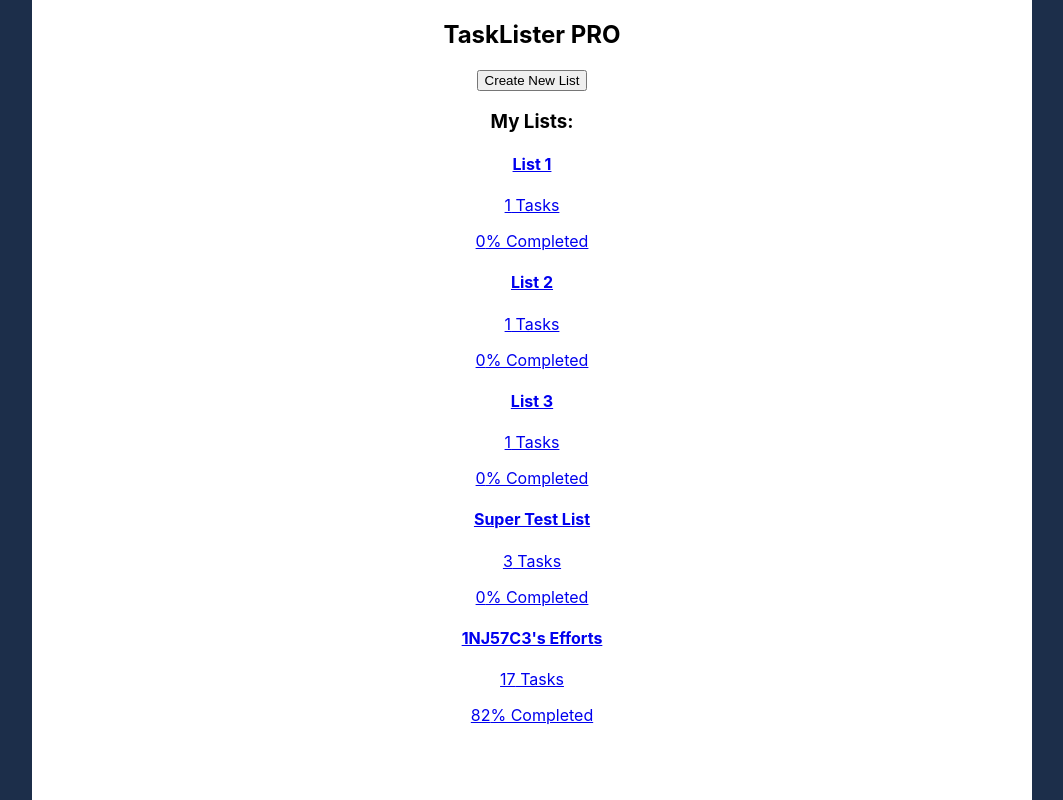
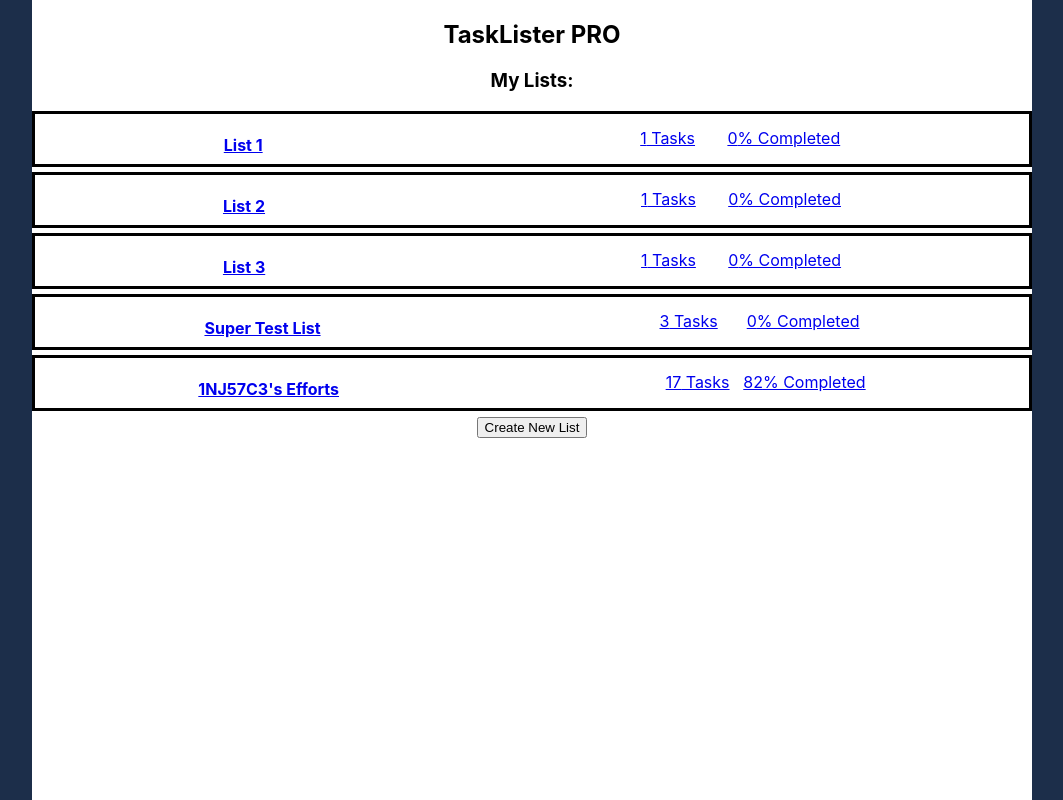
Before and after one commit to 1NJ57C3/phase-2-project-2, a React (Create React App) app: page / in a window 1280 px wide. Shown: the whole page, without its empty margins (108-1171 px from the left). Built offline with nearby package versions, Linux system fonts and the light colour scheme; data requests are answered from the project's data file.

Commit message:
CSS styling

```diff
--- a/src/App.css
+++ b/src/App.css
@@ -1,19 +1,3 @@
-.App {
-  text-align: center;
-  display: flex;
-  justify-content: space-around;
-}
-
-.innerApp {
-  width: 1000px;
-  height: 100vh;
-  background-color: white;
-}
-
-.App-taskCard {
-  border-bottom: solid;
-  border-bottom: black;
-}
 
 .App-logo {
   height: 40vmin;
--- a/src/components/EditTaskCard.js
+++ b/src/components/EditTaskCard.js
@@ -33,9 +33,9 @@ function EditTaskCard({ id, task, setEditList, list}) {
     }
 
     return(
-        <div>
+        <div className="taskCard">
             <h3>Task {id+1}</h3>
-            <input type="text" placeholder="Task name" value={taskObj.taskName} onChange={(e)=> handleNameChange(e)} />
+            <input className="textInput" type="text" placeholder="Task name" value={taskObj.taskName} onChange={(e)=> handleNameChange(e)} />
             <p onClick={handleCompletedChange}>Completed: {task.completed ? <button>✅</button> : <button>❌</button>}</p> {/* The weird render behavior seems to happen because of the state's shared/piggybacking setup */}
         </div>
     )
--- a/src/components/Header.js
+++ b/src/components/Header.js
@@ -1,7 +1,7 @@
 
 function Header() {
     return(
-        <div className="header">
+        <div>
             <h2>TaskLister PRO</h2>
         </div>
     )
--- a/src/components/Home.js
+++ b/src/components/Home.js
@@ -10,15 +10,15 @@ export default function Home({ myListsObj }){
 
     return(
         <div>
-            <Link to={"/newList"}>
-                <button>Create New List</button>
-            </Link>
             <div>
                 <h3>My Lists:</h3>
                 <div>
                     {renderLists()}
                 </div>
             </div>
+            <Link to={"/newList"}>
+                <button>Create New List</button>
+            </Link>
         </div>
     )
 }
--- a/src/components/HomeListCard.js
+++ b/src/components/HomeListCard.js
@@ -9,10 +9,12 @@ function HomeListCard({ list }) {
 
     return(
         <Link to={`/${list.id}`}>
-            <div>
-                <h4>{list.listName}</h4>
-                <p>{list.tasks.length} Tasks</p>
-                <p>{calculatePercentCompleted()}% Completed</p>
+            <div className= "homeListCard">
+                <h4 className="listTitle">{list.listName}</h4>
+                <div className="listDetails" >
+                    <p className="taskCount">{list.tasks.length} Tasks</p>
+                    <p>{calculatePercentCompleted()}% Completed</p>
+                </div>
             </div>
         </Link>
     )
--- a/src/components/NewListForm.js
+++ b/src/components/NewListForm.js
@@ -15,9 +15,12 @@ export default function NewListForm({ handleCreateList }){
 
     return(
         <div>
-            <input type="text" placeholder="List title..." value={title} onChange={(e)=> setNewList(state => ({...state, title: e.target.value}))} /> <br />
+            <label>List Name: </label>
+            <input type="text" name="listName" placeholder="List title..." value={title} onChange={(e)=> setNewList(state => ({...state, title: e.target.value}))} /> <br />
             {renderTasks()}
-            <button onClick={handleMoreTasks}>+</button>
+            <button onClick={handleMoreTasks}>+ Task</button>
+            <br></br>
+            <br></br>
             <Link to={"/"}>
                 <button onClick={() => handleCreateList(title, tasks)}>Create List</button>
             </Link>
--- a/src/components/NewTaskCard.js
+++ b/src/components/NewTaskCard.js
@@ -19,9 +19,9 @@ export default function NewTaskCard({ id, tasks, setNewList }){
     }
 
     return(
-        <div>
+        <div className="taskCard">
             <h3>Task {id+1}</h3>
-            <input type="text" placeholder="Task name" value={taskInput} onChange={(e)=> handleChange(e)} />
+            <input className="textInput" type="text" placeholder="Task name" value={taskInput} onChange={(e)=> handleChange(e)} />
         </div>
     )
 }
--- a/src/components/TaskCard.js
+++ b/src/components/TaskCard.js
@@ -2,7 +2,7 @@ function TaskCard({ task }) {
     // console.log("TASKCARD...",task)
     return(
         <div className="taskCard">
-            <h5>{task.taskName}</h5>
+            <h4>{task.taskName}</h4>
             <p>Completed: {task.completed ? "✅" : "❌"}</p>
         </div>
     )
--- a/src/components/ViewList.js
+++ b/src/components/ViewList.js
@@ -31,12 +31,12 @@ function ViewList({ myListsObj }) {
             <Link to={"/"}>
                 <button>Back to Lists</button>
             </Link>
-            <div>
-                <h4>{list.listName}</h4>
+            <h3>{list.listName}</h3>
+            <div className="listHeaderDetails">
                 <p>{list.tasks.length} Tasks</p>
                 <p>{percentDone}% Completed</p>
                 <Link to={`/${params.id}/editList`}>
-                    <button>{"Edit 📝"}</button>
+                    <button>{"Edit List 📝"}</button>
                 </Link>
             </div>
             <div>
--- a/src/index.css
+++ b/src/index.css
@@ -12,3 +12,53 @@ code {
   font-family: source-code-pro, Menlo, Monaco, Consolas, 'Courier New',
     monospace;
 }
+
+.App {
+  text-align: center;
+  display: flex;
+  justify-content: space-around;
+}
+
+.innerApp {
+  width: 1000px;
+  min-height: 100vh;
+  background-color: white;
+}
+
+.homeListCard {
+  border: solid;
+  border-color: black;
+  height: 50px;
+  display: flex;
+  justify-content: space-around;
+  margin-top: 5px;
+  margin-bottom: 5px;
+}
+
+.listDetails {
+  width: 200px;
+  align-self: flex-end;
+  display: flex;
+  justify-content: space-between;
+}
+
+.listHeaderDetails {
+  display: flex;
+  justify-content: space-evenly;
+}
+
+.taskCard {
+  border: solid;
+  border-color: black;
+  height: 50px;
+  display: flex;
+  justify-content: space-around;
+  margin-top: 5px;
+  margin-bottom: 5px;
+}
+
+.textInput {
+  width: 400px;
+  height: 20px;
+  margin-top: 12px;
+}
```
